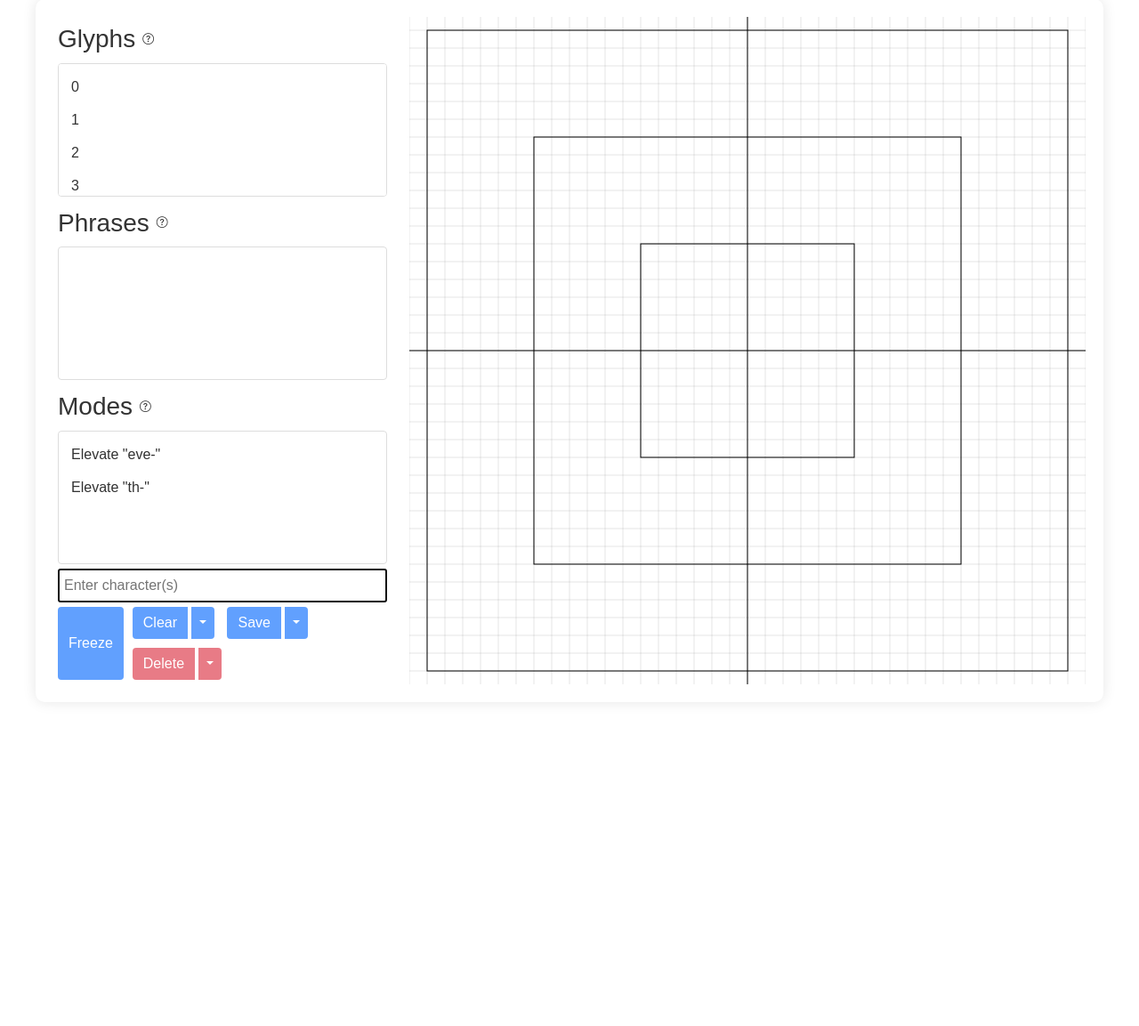
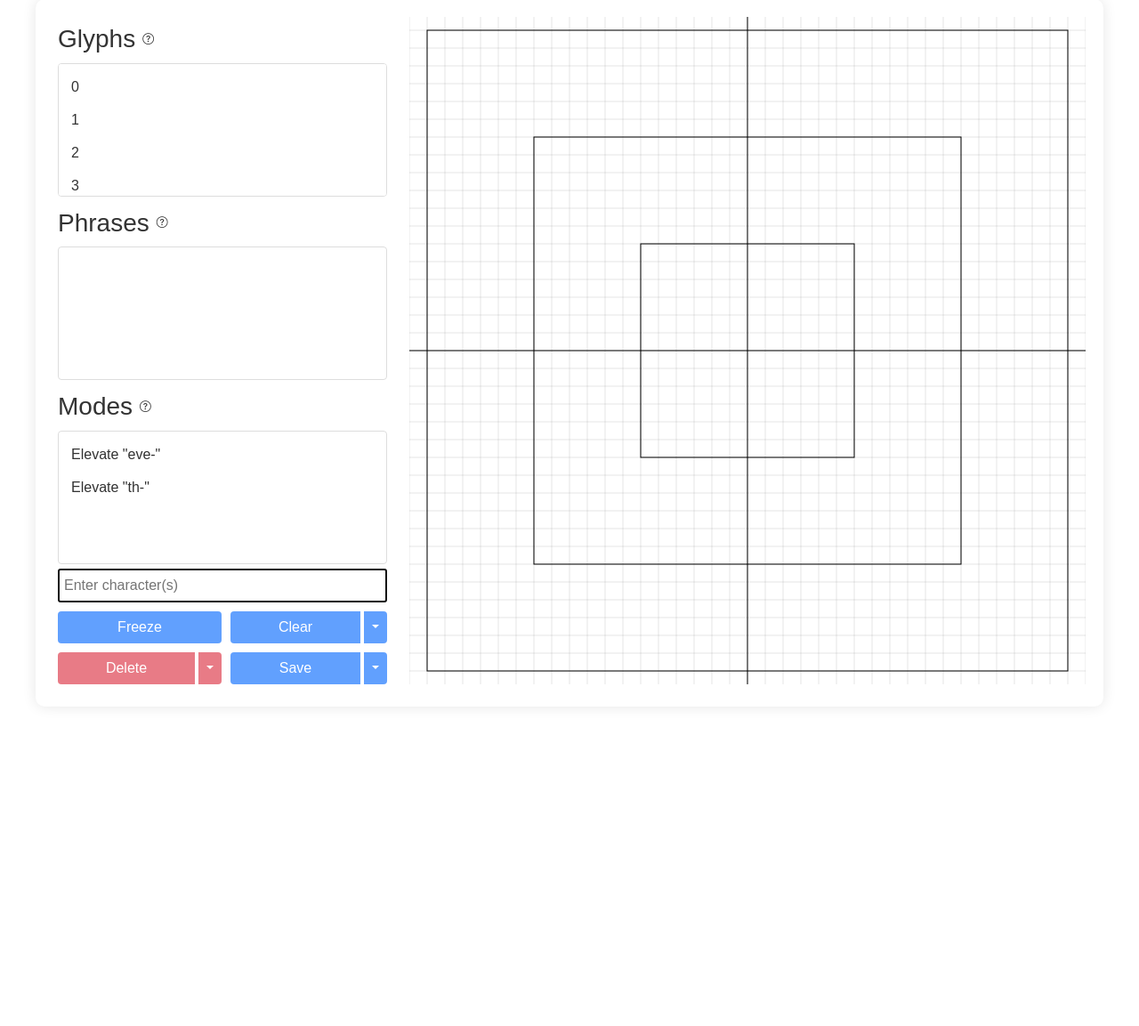
Before and after one commit to jvita/abbrv, a Flask app: page /draft in a window 1280 px wide. Shown: the part 121-1274 px from the top of the page at 89% size. Run offline with Flask 3, Linux system fonts and the light colour scheme; some libraries are stand-ins or nearby versions.

Commit message:
button reformat

```diff
--- a/templates/drafter.html
+++ b/templates/drafter.html
@@ -23,29 +23,10 @@
         </h3>
         <div id="modesList" class="spline-list"></div>
         <input type="text" id="character" placeholder="Enter character(s)" autocomplete="off">
-        <div class="d-flex justify-content-between">
-            <button id="freezeButton" type="button" class="btn btn-primary" disabled>Freeze</button>
-            <div>
-                <div class="btn-group">
-                    <button id="clearButton" type="button" class="btn btn-primary">Clear</button>
-                    <button id="clearAllDropdown" type="button" class="btn btn-primary dropdown-toggle dropdown-toggle-split" data-bs-toggle="dropdown" aria-expanded="false">
-                        <span class="visually-hidden">Toggle Dropdown</span>
-                    </button>
-                    <ul class="dropdown-menu">
-                        <li><a id="clearAllButton" class="dropdown-item" href="#" id="clearAllOption">all</a></li>
-                    </ul>
-                </div>
-                <div class="btn-group">
-                    <button id="saveButton" type="button" class="btn btn-primary">Save</button>
-                    <button id="saveDropdown" type="button" class="btn btn-primary dropdown-toggle dropdown-toggle-split" data-bs-toggle="dropdown" aria-expanded="false">
-                        <span class="visually-hidden">Toggle Dropdown</span>
-                    </button>
-                    <ul class="dropdown-menu">
-                        <li><a id="saveMode" class="dropdown-item" href="#" id="saveAsOption">as mode</a></li>
-                        <li><a id="saveWord" class="dropdown-item" href="#" id="saveAsOption">as word</a></li>
-                    </ul>
-                </div>
-                <div class="btn-group" style="margin: 0px;">
+        <div class="d-flex flex-row" style="margin-top: 5px">
+            <div class="d-flex flex-column flex-grow-1">
+                <button id="freezeButton" type="button" class="btn btn-primary flex-grow-1" disabled>Freeze</button>
+                <div class="btn-group flex-grow-1">
                     <button id="deleteButton" type="button" class="btn btn-danger flex-grow-1">Delete</button>
                     <button id="deleteDropdown" type="button" class="btn btn-danger dropdown-toggle dropdown-toggle-split flex-grow-0" data-bs-toggle="dropdown" aria-expanded="false">
                         <span class="visually-hidden">Toggle Dropdown</span>
@@ -53,6 +34,27 @@
                     <ul class="dropdown-menu">
                         <li><a id="deleteMode" class="dropdown-item" href="#" id="deleteAsOption">mode</a></li>
                         <li><a id="deleteWord" class="dropdown-item" href="#" id="deleteAsOption">word</a></li>
+                    </ul>
+                </div>
+            </div>
+            <div class="flex-grow-1 d-flex flex-column">
+                <div class="btn-group flex-grow-1">
+                    <button id="clearButton" type="button" class="btn btn-primary flex-grow-1">Clear</button>
+                    <button id="clearAllDropdown" type="button" class="btn btn-primary dropdown-toggle dropdown-toggle-split flex-grow-0" data-bs-toggle="dropdown" aria-expanded="false">
+                        <span class="visually-hidden">Toggle Dropdown</span>
+                    </button>
+                    <ul class="dropdown-menu">
+                        <li><a id="clearAllButton" class="dropdown-item" href="#" id="clearAllOption">all</a></li>
+                    </ul>
+                </div>
+                <div class="btn-group flex-grow-1">
+                    <button id="saveButton" type="button" class="btn btn-primary flex-grow-1">Save</button>
+                    <button id="saveDropdown" type="button" class="btn btn-primary dropdown-toggle dropdown-toggle-split flex-grow-0" data-bs-toggle="dropdown" aria-expanded="false">
+                        <span class="visually-hidden">Toggle Dropdown</span>
+                    </button>
+                    <ul class="dropdown-menu">
+                        <li><a id="saveMode" class="dropdown-item" href="#" id="saveAsOption">as mode</a></li>
+                        <li><a id="saveWord" class="dropdown-item" href="#" id="saveAsOption">as word</a></li>
                     </ul>
                 </div>
             </div>
```
